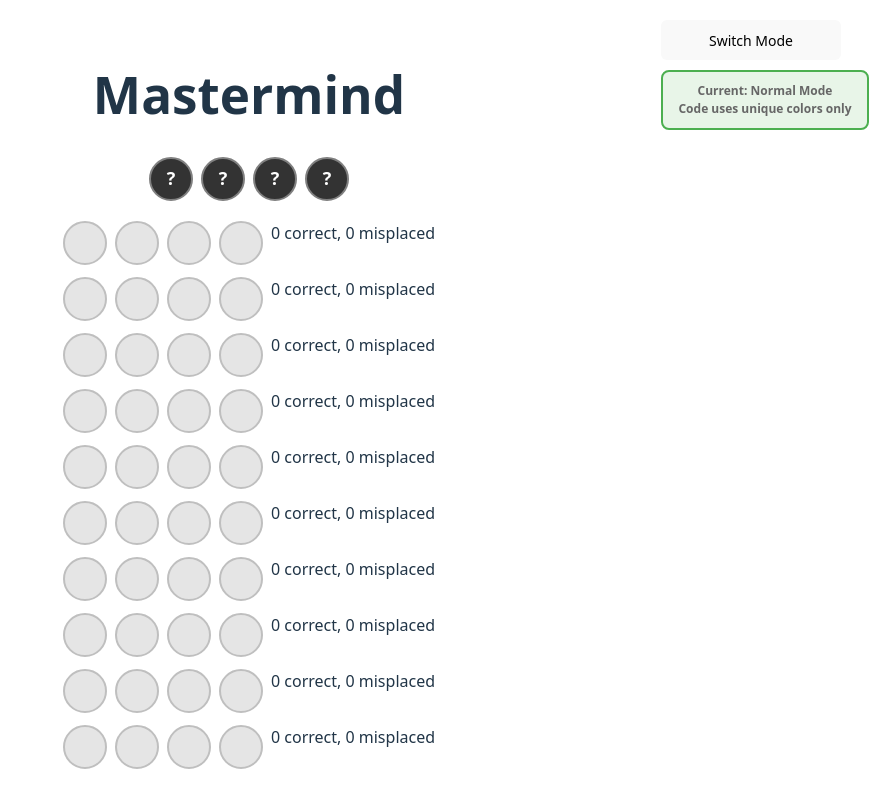
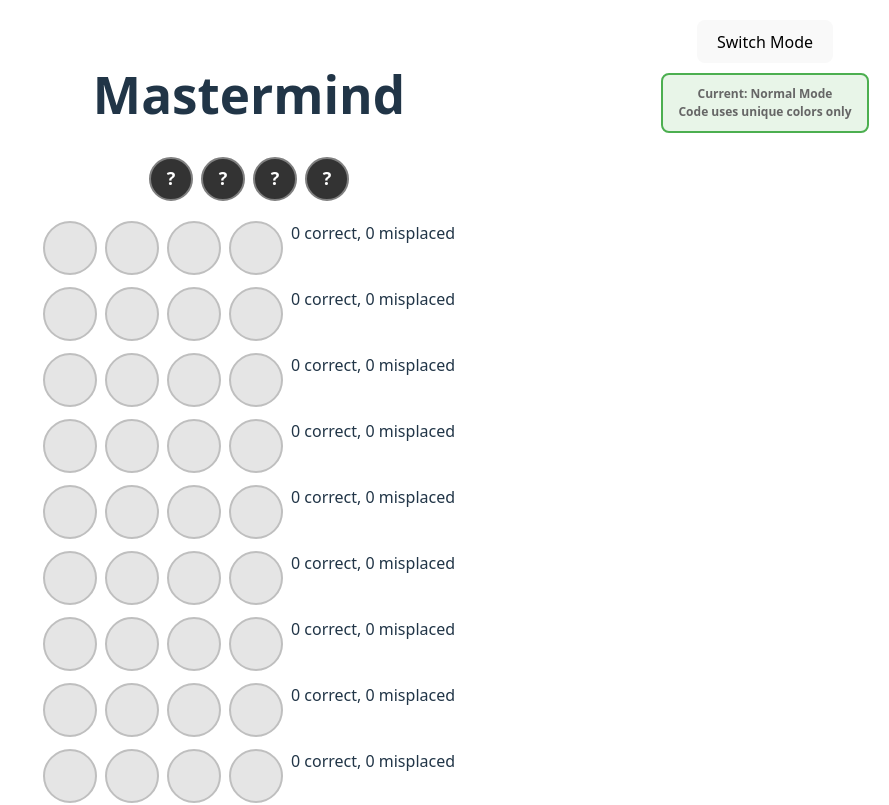
Before and after one commit to tymicruz/mastermind-react-app, a React (Vite) app: page / in a window 1280 px wide. Shown: the top 805 px of the page, without its empty margins (391-1280 px from the left). Built offline with nearby package versions, Linux system fonts and the light colour scheme.

Commit message:
Make pegs slightly bigger.

```diff
--- a/src/App.css
+++ b/src/App.css
@@ -49,8 +49,8 @@
 }
 
 .guess-peg {
-  width: 40px;
-  height: 40px;
+  width: 50px;
+  height: 50px;
   border: 2px solid gray;
   border-radius: 50%;
   display: flex;
@@ -92,15 +92,15 @@
 }
 
 
-.game-controls button {
-  width: 180px;
-  height: 40px;
-  padding: 8px 12px;
-  border-radius: 6px;
-  font-size: 14px;
-  cursor: pointer;
-  white-space: nowrap;
-  overflow: hidden;
+.game-controls {
+  position: fixed;
+  top: 20px;
+  right: 20px;
+  display: flex;
+  flex-direction: column;
+  gap: 10px;
+  z-index: 100;
+  align-items: center;  /* Centers the items relative to each other */
 }
 
 .mode-indicator {
```
